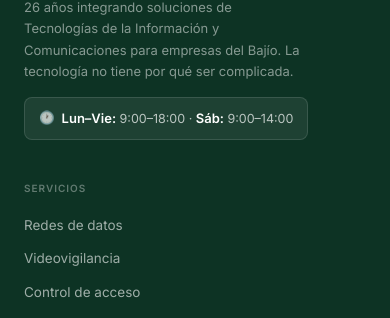
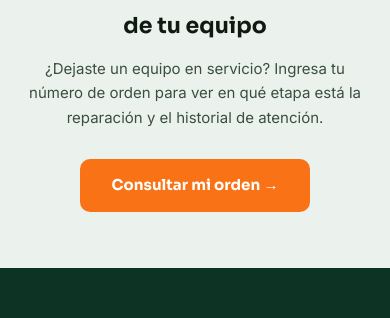
Before and after one commit to Gustavo2602299/sic-celaya.com, a plain HTML site: page index.html in a window 390 px wide. Shown: the part 7179-7497 px from the top of the page. Drawn offline with Linux system fonts and the light colour scheme.

Commit message:
Add files via upload

```diff
--- a/index.html
+++ b/index.html
@@ -822,6 +822,7 @@ section { padding-block: 80px; }
       <a class="nav-link" href="#control-acceso">Control de Acceso</a>
       <a class="nav-link" href="Catalogo-Ptos.html">Productos</a>
       <a class="nav-link" href="https://sicshop.com.mx/" target="_blank">Tienda en línea</a>
+      <a class="nav-link" href="consulta-orden.html">🔧 Consulta tu orden</a>
     </div>
     <a class="nav-cta" href="#contacto">Solicitar cotización</a>
     <button class="nav-burger" onclick="toggleMenu()" aria-label="Menú">
@@ -838,6 +839,7 @@ section { padding-block: 80px; }
     <a class="mobile-nav-link" href="#control-acceso" onclick="toggleMenu()">Control de Acceso</a>
     <a class="mobile-nav-link" href="Catalogo-Ptos.html" onclick="toggleMenu()">Productos</a>
     <a class="mobile-nav-link" href="https://sicshop.com.mx/" target="_blank" onclick="toggleMenu()">Tienda en línea</a>
+    <a class="mobile-nav-link" href="consulta-orden.html" onclick="toggleMenu()">🔧 Consulta tu orden</a>
     <a class="mobile-cta" href="#contacto" onclick="toggleMenu()">Solicitar cotización</a>
   </div>
 </nav>
@@ -1115,6 +1117,18 @@ section { padding-block: 80px; }
   </div>
 </div>
 
+<!-- CONSULTA DE ORDEN -->
+<section style="background:var(--surface-2);border-top:1px solid var(--border);padding:56px 0">
+  <div class="container" style="max-width:720px;text-align:center">
+    <div class="eyebrow" style="justify-content:center">🔧 Servicio Técnico</div>
+    <h2 style="font-family:'Sora',sans-serif;font-size:clamp(22px,4vw,32px);font-weight:700;color:var(--fg);margin-bottom:12px;text-wrap:balance">Consulta el estado de tu equipo</h2>
+    <p style="font-size:15px;color:var(--fg-2);max-width:520px;margin:0 auto 28px;line-height:1.65">¿Dejaste un equipo en servicio? Ingresa tu número de orden para ver en qué etapa está la reparación y el historial de atención.</p>
+    <a href="consulta-orden.html" style="display:inline-flex;align-items:center;gap:10px;background:var(--orange);color:#fff;padding:14px 32px;border-radius:10px;font-family:'Sora',sans-serif;font-weight:700;font-size:15px;text-decoration:none;transition:opacity .15s" onmouseover="this.style.opacity='.88'" onmouseout="this.style.opacity='1'">
+      Consultar mi orden →
+    </a>
+  </div>
+</section>
+
 <!-- FOOTER -->
 <footer class="footer">
   <div class="container">
@@ -1141,6 +1155,7 @@ section { padding-block: 80px; }
         <ul class="footer-links">
           <li><a href="Catalogo-Ptos.html">Catálogo completo</a></li>
           <li><a href="https://sicshop.com.mx/" target="_blank">Tienda en línea (CT Internacional)</a></li>
+          <li><a href="consulta-orden.html">Consulta tu orden de servicio</a></li>
           <li><a href="Catalogo-Ptos.html">UPS y energía</a></li>
           <li><a href="Catalogo-Ptos.html">Redes y switches</a></li>
           <li><a href="Catalogo-Ptos.html">Cómputo</a></li>
```
